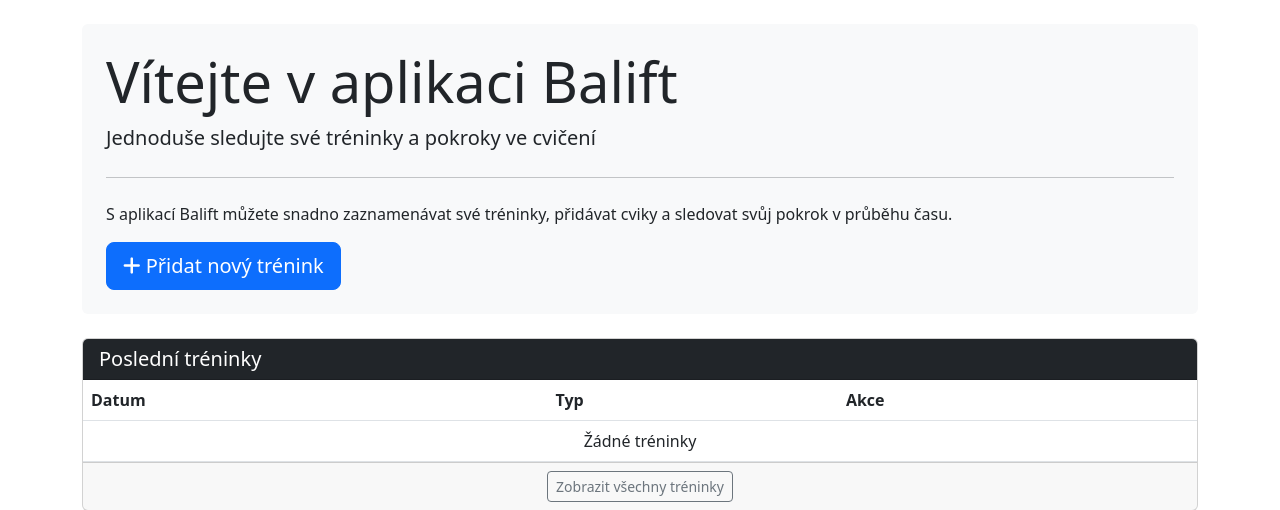
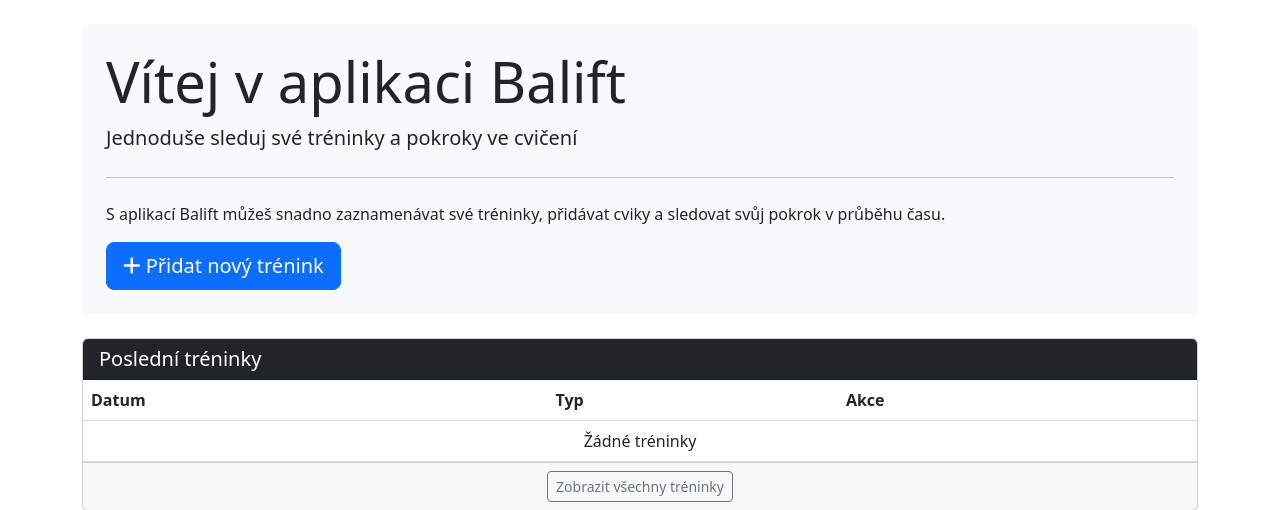
Before and after one commit to filipbal/balift, a Flask app: page / in a window 1280 px wide. Shown: the part 56-566 px from the top of the page. Run offline with Flask 3, Linux system fonts and the light colour scheme; the visitor is signed in with stand-in values (Sample User, id 1); data that the repository does not hold is empty.

Commit message:
Update title index.html

```diff
--- a/templates/index.html
+++ b/templates/index.html
@@ -6,10 +6,10 @@
 <div class="row mb-4">
     <div class="col-md-12">
         <div class="jumbotron bg-light p-4 rounded">
-            <h1 class="display-4">Vítejte v aplikaci Balift</h1>
-            <p class="lead">Jednoduše sledujte své tréninky a pokroky ve cvičení</p>
+            <h1 class="display-4">Vítej v aplikaci Balift</h1>
+            <p class="lead">Jednoduše sleduj své tréninky a pokroky ve cvičení</p>
             <hr class="my-4">
-            <p>S aplikací Balift můžete snadno zaznamenávat své tréninky, přidávat cviky a sledovat svůj pokrok v průběhu času.</p>
+            <p>S aplikací Balift můžeš snadno zaznamenávat své tréninky, přidávat cviky a sledovat svůj pokrok v průběhu času.</p>
             <a class="btn btn-primary btn-lg" href="{{ url_for('workout_add') }}" role="button">
                 <i class="fas fa-plus"></i> Přidat nový trénink
             </a>
```
